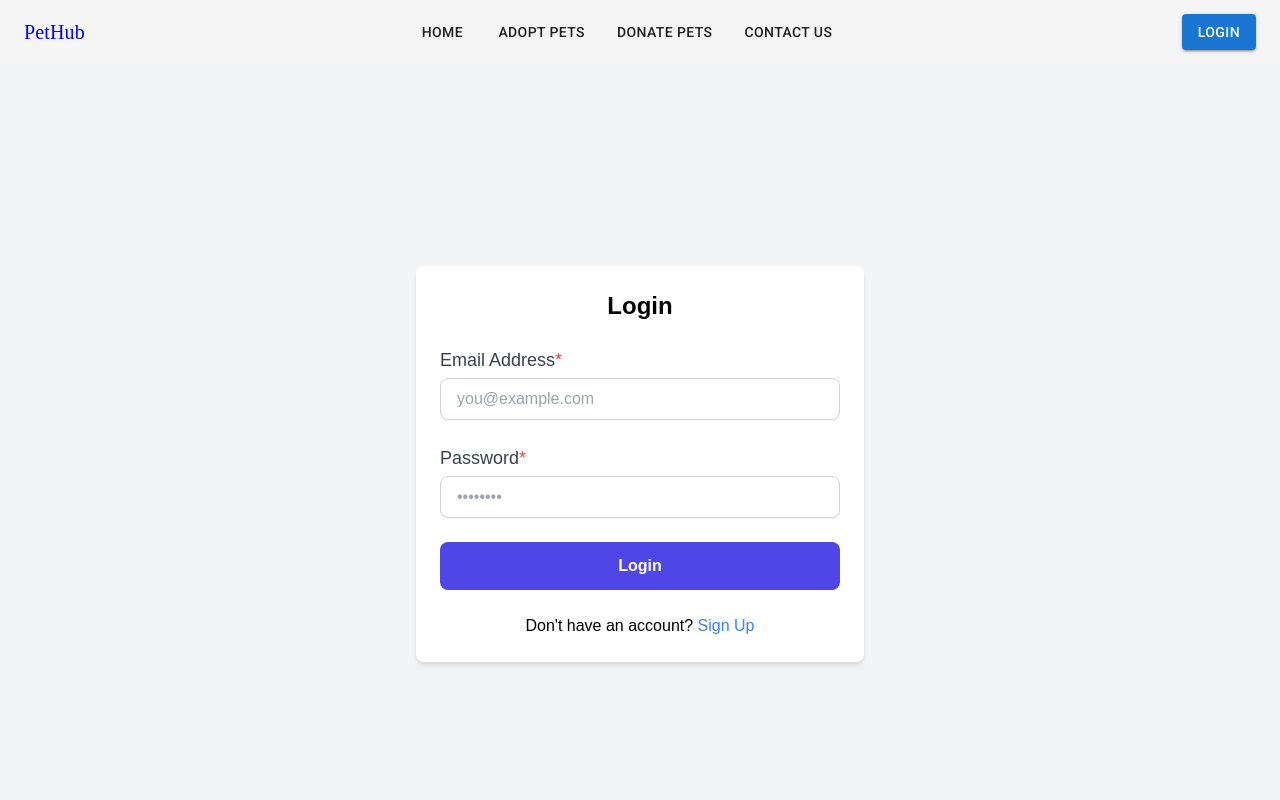
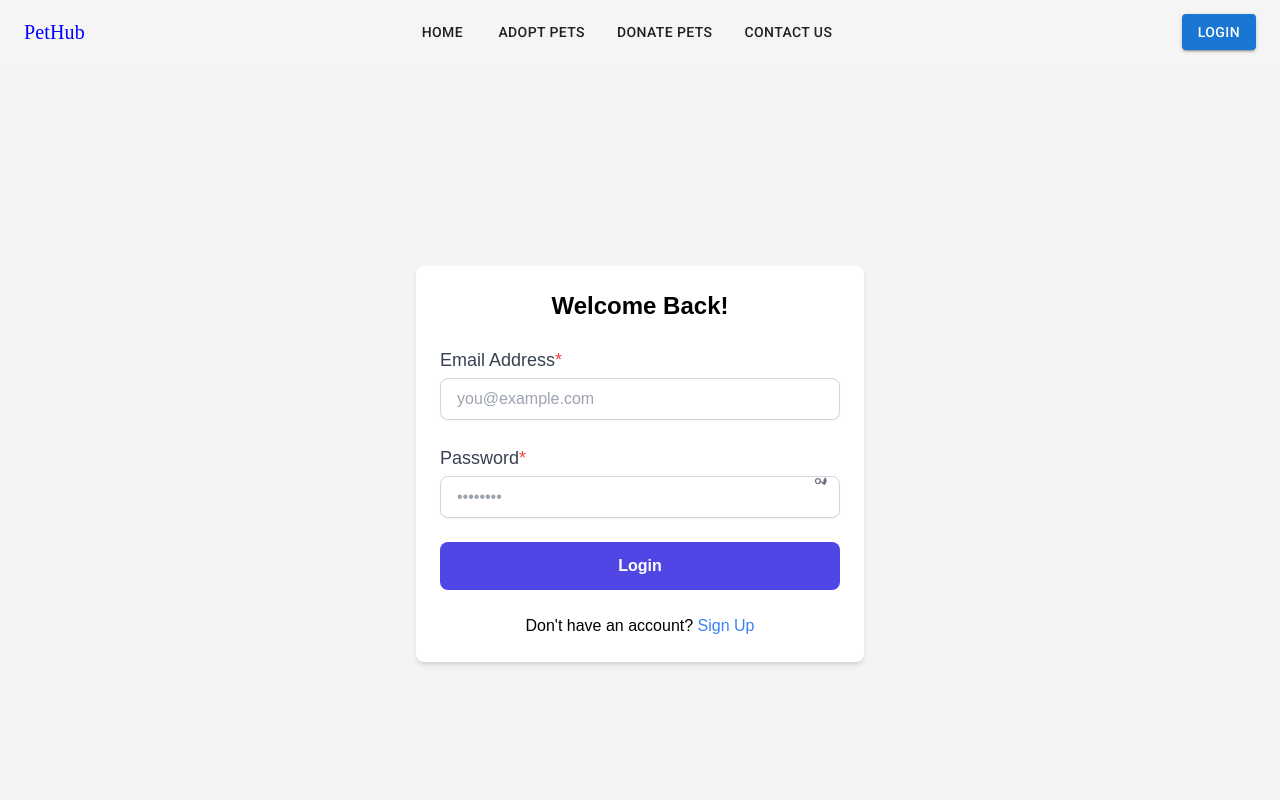
Before and after one commit to bibashjaprel/Pethub, a React (Create React App) app in the folder frontend/: page /login in a window 1280 px wide. Shown: the top 800 px of the page. Built offline with nearby package versions, Linux system fonts and the light colour scheme; the HTML template or start-up script is replaced by a standard one.

Commit message:
update login compoent

```diff
--- a/frontend/src/pages/Login.jsx
+++ b/frontend/src/pages/Login.jsx
@@ -6,6 +6,7 @@ import { setTokenWithExpiry } from '../utils/authHelpers';
 const Login = () => {
   const [formData, setFormData] = useState({ email: '', password: '' });
   const [error, setError] = useState('');
+  const [showPassword, setShowPassword] = useState(false);
   const navigate = useNavigate();
 
   const handleChange = (e) => {
@@ -24,10 +25,14 @@ const Login = () => {
     }
   };
 
+  const togglePasswordVisibility = () => {
+    setShowPassword((prev) => !prev);
+  };
+
   return (
     <div className="min-h-screen flex items-center justify-center bg-gray-100">
       <div className="max-w-md w-full bg-white p-6 rounded-lg shadow-md">
-        <h2 className="text-2xl font-bold mb-6 text-center">Login</h2>
+        <h2 className="text-2xl font-bold mb-6 text-center">Welcome Back!</h2>
         {error && <p className="text-red-500 text-center">{error}</p>}
         <form onSubmit={handleSubmit} className="space-y-6">
           <div>
@@ -46,13 +51,13 @@ const Login = () => {
               required
             />
           </div>
-          <div>
+          <div className="relative">
             <label htmlFor="password" className="block text-lg font-medium text-gray-700">
               Password
               <span className="text-red-500">*</span>
             </label>
             <input
-              type="password"
+              type={showPassword ? 'text' : 'password'}
               id="password"
               name="password"
               value={formData.password}
@@ -61,7 +66,46 @@ const Login = () => {
               placeholder="••••••••"
               required
             />
+            <button
+              type="button"
+              onClick={togglePasswordVisibility}
+              className="absolute top-1/2 right-3 -translate-y-1/2 flex items-center text-gray-500 hover:text-indigo-500 focus:outline-none"
+              aria-label="Toggle password visibility"
+            >
+              {showPassword ? (
+                <svg
+                  xmlns="http://www.w3.org/2000/svg"
+                  fill="none"
+                  viewBox="0 0 24 24"
+                  strokeWidth={1.5}
+                  stroke="currentColor"
+                  className="w-5 h-5"
+                >
+                  <path
+                    strokeLinecap="round"
+                    strokeLinejoin="round"
+                    d="M3.98 8.223C5.644 5.64 8.434 4 12 4c3.566 0 6.356 1.64 8.02 4.223M3.98 8.223A11.906 11.906 0 0 0 2.25 12c1.124 2.48 3.126 4.515 5.731 5.635M3.98 8.223l.154-.1m16.885.1a11.906 11.906 0 0 1 1.73 3.777 11.906 11.906 0 0 1-1.73 3.777M20.02 8.223l-.154-.1M3.89 15.635a12.097 12.097 0 0 1-1.389-3.635m18.56 0c-.289-1.049-.762-2.037-1.39-3.635m0 0a11.89 11.89 0 0 0-2.19 1.365m2.19-1.365c-1.665-2.583-4.456-4.223-8.02-4.223m8.02 4.223A11.89 11.89 0 0 0 12 14.577m0-5.354a11.89 11.89 0 0 0-6.02 3.366M3.98 8.223a11.89 11.89 0 0 0 2.19-1.365m0 0C8.345 5.64 11.135 4 14.7 4"
+                  />
+                </svg>
+              ) : (
+                <svg
+                  xmlns="http://www.w3.org/2000/svg"
+                  fill="none"
+                  viewBox="0 0 24 24"
+                  strokeWidth={1.5}
+                  stroke="currentColor"
+                  className="w-5 h-5"
+                >
+                  <path
+                    strokeLinecap="round"
+                    strokeLinejoin="round"
+                    d="M15 12c0-1.5-1.5-3-3-3s-3 1.5-3 3s1.5 3 3 3s3-1.5 3-3zm5.25 0a6.8 6.8 0 0 1-1.14 3.45l.55.55A11.73 11.73 0 0 0 21.75 12a11.73 11.73 0 0 0-1.14-3.45l-.55.55c.47 1.22.74 2.55.74 3.9zm-.72-1.38a9.94 9.94 0 0 1-1.32 4.59l-.45-.45a4 4 0 0 0-3.74-1.91c-2.65-.53M2.28 2.28L2"
+                  />
+                </svg>
+              )}
+            </button>
           </div>
+
           <button
             type="submit"
             className="w-full bg-indigo-600 text-white font-bold py-3 rounded-lg hover:bg-indigo-700 transition duration-300"
@@ -70,7 +114,9 @@ const Login = () => {
           </button>
           <p className="mt-4 text-center">
             Don't have an account?{' '}
-            <Link to="/signup" className="text-blue-500 hover:underline">Sign Up</Link>
+            <Link to="/signup" className="text-blue-500 hover:underline">
+              Sign Up
+            </Link>
           </p>
         </form>
       </div>
```
